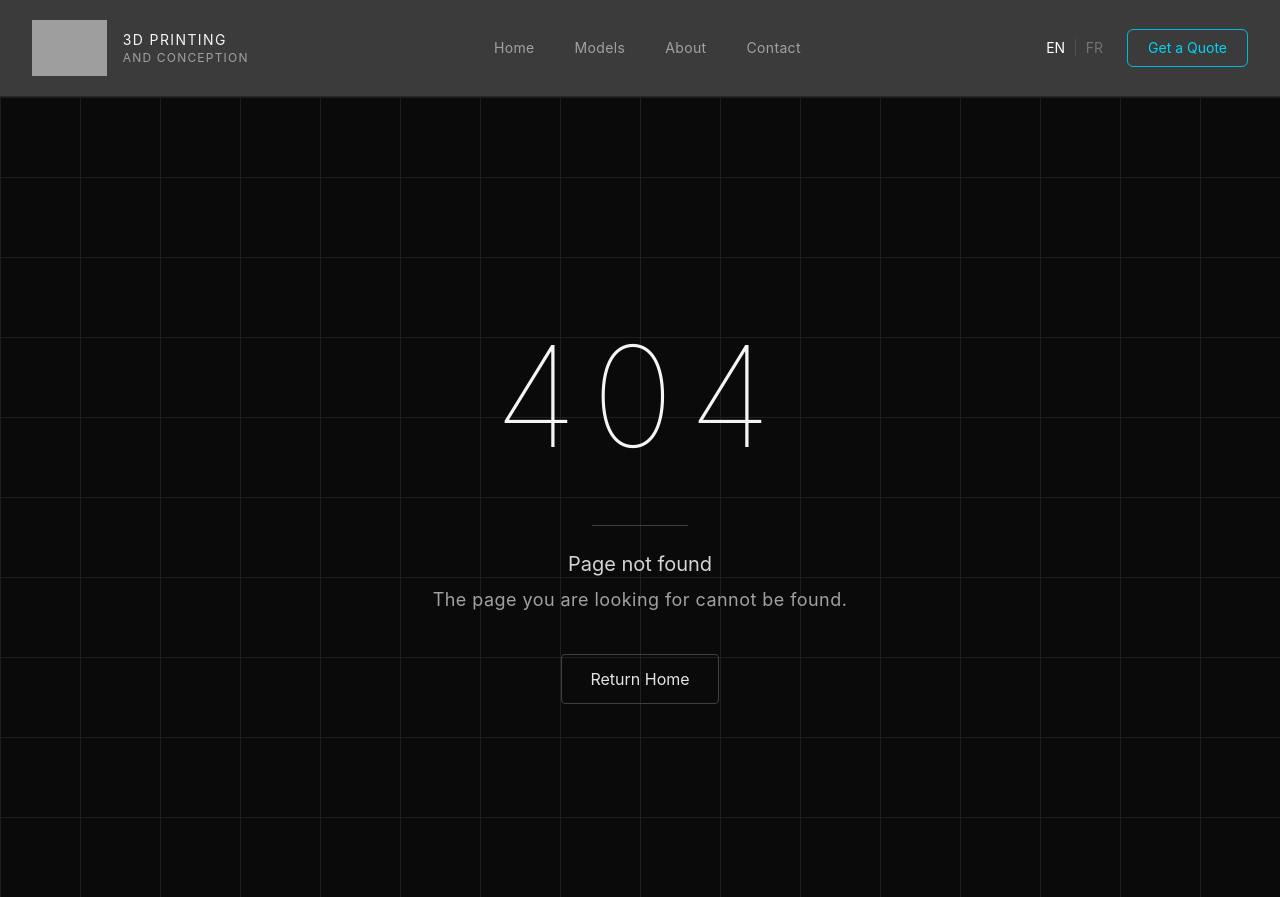
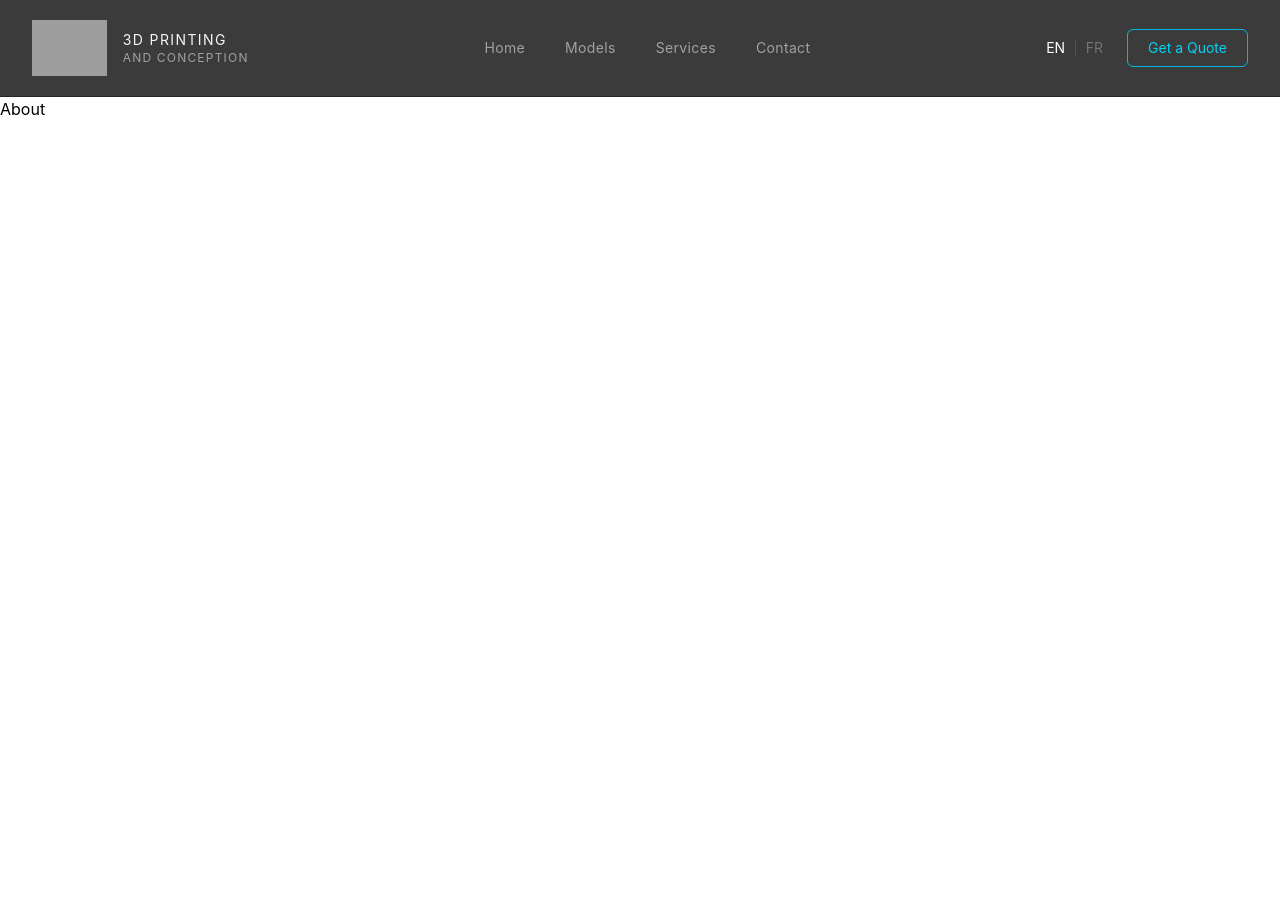
Before and after one commit to AlexMJBL/3d_design, a React (Vite) app: page /services in a window 1280 px wide. Before the commit this address had no page. After the commit the page ends 800 px from the top, so only its background shows below. Built offline with nearby package versions, Linux system fonts and the light colour scheme; grey boxes are pictures that could not be loaded.

Commit message:
changed about to servcices

```diff
--- a/src/App.tsx
+++ b/src/App.tsx
@@ -4,7 +4,7 @@ import Home from "./pages/Home";
 import NotFound from "./pages/NotFound"
 import NavBar from "./components/NavBar";
 import Models from "./pages/Models";
-import About from "./pages/About";
+import Services from "./pages/Services";
 
 
 function App() {
@@ -14,7 +14,7 @@ function App() {
      <Routes>
       <Route path="/" element={<Home />} />
       <Route path="/models" element={<Models />} />
-            <Route path="/about" element={<About />} />
+            <Route path="/services" element={<Services />} />
       <Route path="/contact" element={<Contact />} />
        <Route path="*" element={<NotFound />} />
     </Routes>
--- a/src/i18n/locales/en/translation.json
+++ b/src/i18n/locales/en/translation.json
@@ -2,7 +2,7 @@
   "nav": {
     "home": "Home",
     "models": "Models",
-    "about": "About",
+    "about": "Services",
     "contact": "Contact",
     "quote": "Get a Quote",
     "conception": "AND CONCEPTION",
--- a/src/i18n/locales/fr/translation.json
+++ b/src/i18n/locales/fr/translation.json
@@ -2,7 +2,7 @@
   "nav": {
     "home": "Accueil",
     "models": "Modèles",
-    "about": "À propos",
+    "about": "Services",
     "contact": "Contact",
     "quote": "Demander un devis",
     "conception": "ET CONCEPTION",
--- a/src/pages/About.tsx
+++ b/src/pages/Services.tsx
@@ -1,4 +1,4 @@
-export default function About(){
+export default function Services(){
     return (
         <>
         <h1>About</h1>
```
